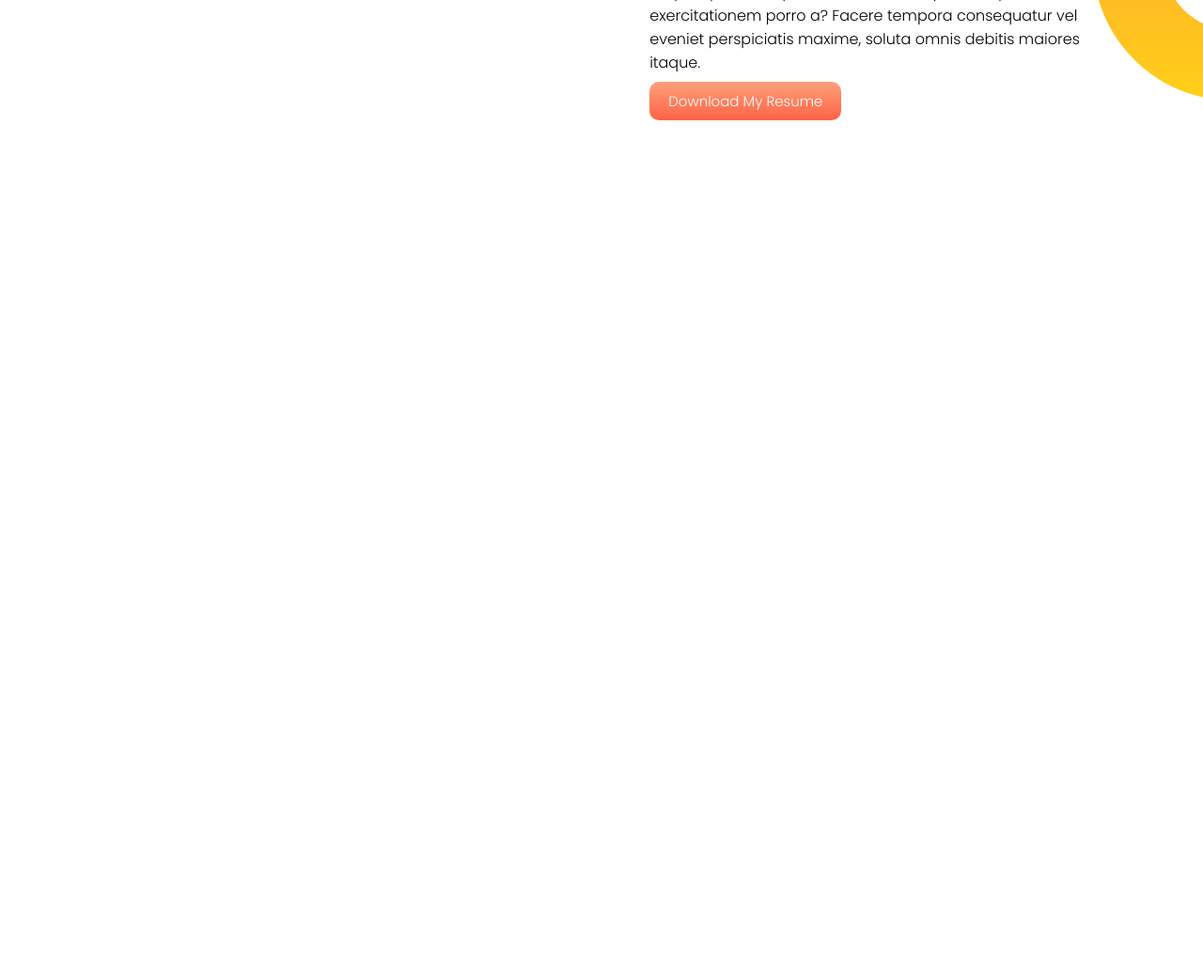
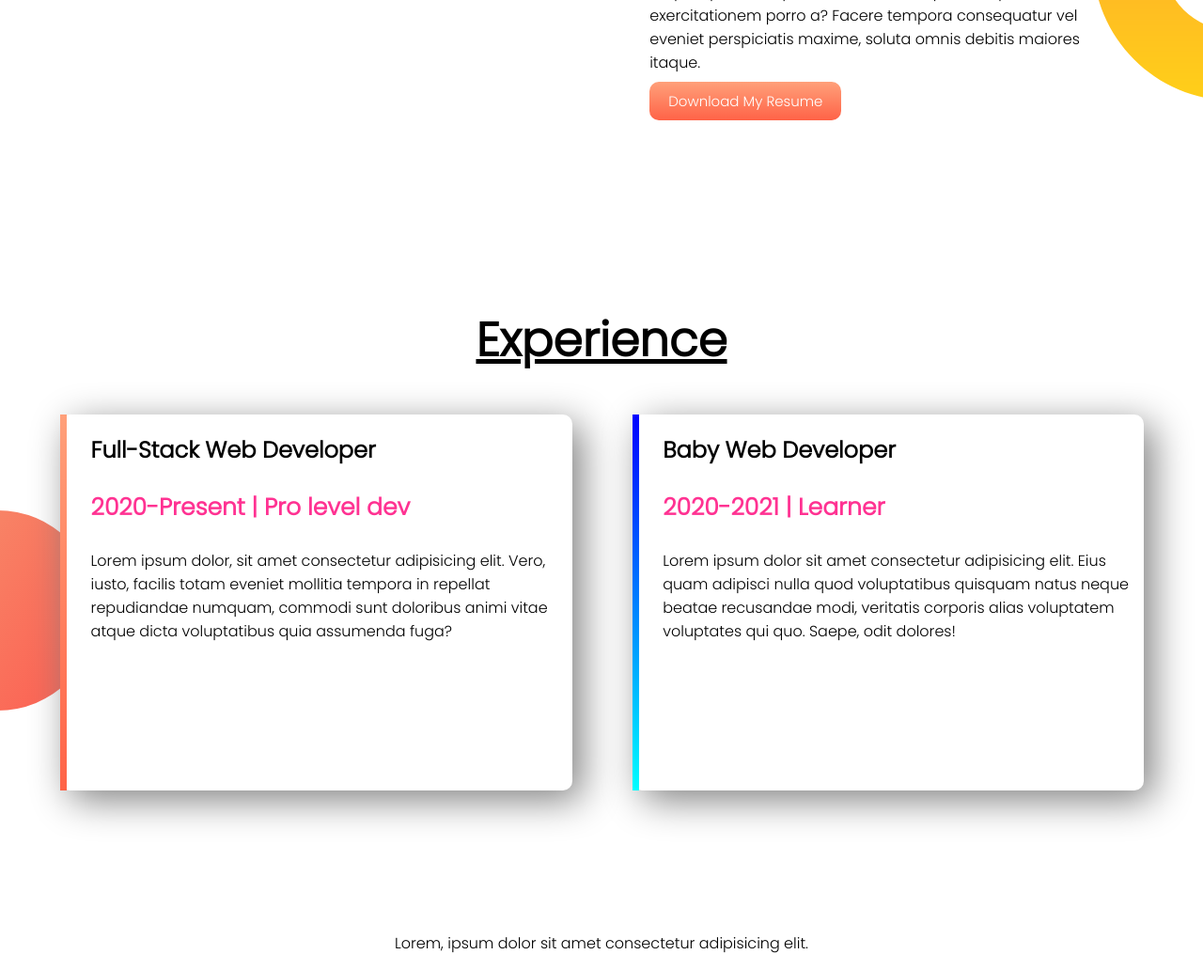
Before and after one commit to ShahriarKaushik/Portfolio-1, a plain HTML site: page index.html in a window 1280 px wide. Shown: the part 1017-2049 px from the top of the page at 94% size. Before the commit the page ends 1300 px from the top, so only its background shows below. Drawn offline with Linux system fonts and the light colour scheme.

Commit message:
final commit

```diff
--- a/index.html
+++ b/index.html
@@ -36,5 +36,24 @@
         </div>
     </section>
 
+    <section class="experience-area">
+        <h1 >Experience</h1>
+        <div class="half-left single-experience" id="full-stack">
+            <h2>Full-Stack Web Developer</h2>
+            <h3 class="name-highlight">2020-Present | Pro level dev</h3>
+            <p>Lorem ipsum dolor, sit amet consectetur adipisicing elit. Vero, iusto, facilis totam eveniet mollitia tempora in repellat repudiandae numquam, commodi sunt doloribus animi vitae atque dicta voluptatibus quia assumenda fuga?</p>
+        </div>
+
+        <div class="half-left single-experience" id="baby-web">
+            <h2>Baby Web Developer</h2>
+            <h3 class="name-highlight">2020-2021 | Learner</h3>
+            <p>Lorem ipsum dolor sit amet consectetur adipisicing elit. Eius quam adipisci nulla quod voluptatibus quisquam natus neque beatae recusandae modi, veritatis corporis alias voluptatem voluptates qui quo. Saepe, odit dolores!</p>
+        </div>
+    </section>
+
+    <footer>
+        <p>Lorem, ipsum dolor sit amet consectetur adipisicing elit. </p>
+    </footer>
+
 </body>
 </html>
--- a/style.css
+++ b/style.css
@@ -57,3 +57,38 @@ h3 {
     background-repeat: no-repeat;
     background-position:right;
 }
+
+.experience-area h1{
+    text-align: center;
+    text-decoration: underline;
+
+}
+
+.single-experience {
+    box-shadow: 10px 10px 40px gray ;
+    border-radius: 10px;
+    height: 80%;
+    background-color: white;
+}
+
+.experience-area {
+    background-image:url(images/exp-bg.png);
+    background-repeat: no-repeat;
+    background-position: left;
+}
+
+#full-stack {
+    border-left: 7px solid;
+    border-image: linear-gradient(180deg,lightSalmon, tomato);
+    border-image-slice: 1;
+}
+
+#baby-web{
+    border-left: 7px solid;
+    border-image: linear-gradient(180deg,blue, cyan);
+    border-image-slice: 3;
+}
+
+footer p {
+    text-align: center;
+}
```
